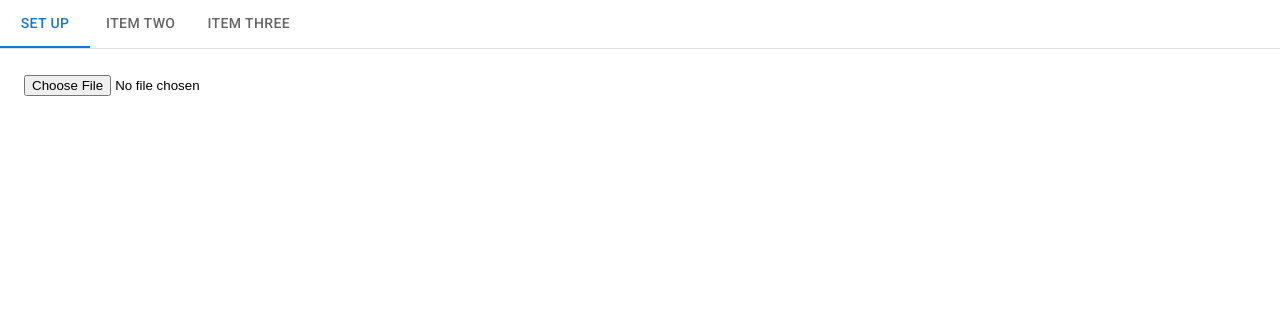
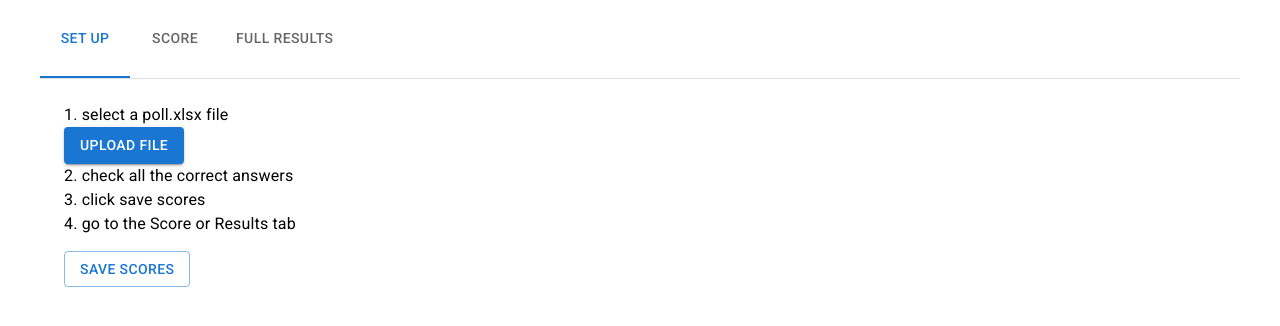
Before and after one commit to CodyMcCarty/Poll-Scorer, a React (Create React App) app: page / in a window 1280 px wide. Shown: the top 326 px of the page. Built offline with nearby package versions, Linux system fonts and the light colour scheme.

Commit message:
setup mostly done

```diff
--- a/src/PollGrader/PollGrader.js
+++ b/src/PollGrader/PollGrader.js
@@ -17,6 +17,7 @@ const PollGrader = () => {
   const [possibleAnswers, setPossibleAnswers] = useState({});
   const [answersKey, setAnswersKey] = useState({});
   const [scores, setScores] = useState([]);
+  const [checkedAnswer, setCheckedAnswer] = useState({});
 
   const handleFile = async (e) => {
     const file = e.target.files[0];
@@ -30,6 +31,8 @@ const PollGrader = () => {
     const localPossibleAnswers = updatePossibleAnswers(jsonData);
     setPossibleAnswers(localPossibleAnswers);
     setData(jsonData);
+    prepAnswerKey(localPossibleAnswers);
+    initialChecked(localPossibleAnswers);
     // const localAnswer = updateAnswersKey(jsonData);
     // const updatedJson = updateScores(jsonData, localAnswer);
   };
@@ -41,6 +44,34 @@ const PollGrader = () => {
     setValue(newValue);
   };
 
+  const initialChecked = (possibleAnswers) => {
+    let initial = {};
+    Object.keys(possibleAnswers).map((key, i) => {
+      possibleAnswers[key].map((answer) => {
+        initial[answer] = false;
+      });
+    });
+    setCheckedAnswer(initial);
+    return initial;
+  };
+
+  /**
+   *
+   * @param {OBJECT} QnA question:[answer]
+   */
+  const prepAnswerKey = (QnA) => {
+    let answerKey = {};
+    Object.keys(QnA).map((key, i) => {
+      answerKey[key] = [];
+    });
+    setAnswersKey(answerKey);
+  };
+
+  /**
+   * Used to lay out checkable answers for setup
+   * @param {JSON} jsonData the poll results in JSON format
+   * @returns {OBJECT} question: [all possible answers]
+   */
   const updatePossibleAnswers = (jsonData) => {
     let answers = {};
     jsonData.map((row) => {
@@ -53,20 +84,20 @@ const PollGrader = () => {
     return answers;
   };
 
-  /**
-   * Makes an answer key
-   * @param {JSON} jsonData the poll results in JSON format
-   * @returns {OBJECT} the correct answers
-   */
-  const updateAnswersKey = (jsonData) => {
-    let temp = {
-      "How many keywords should be in an ad group": ["40-60", "10-30"],
-      test: [5, 10],
-      test2: ["b", 4],
-    };
-    setAnswersKey(temp);
-    return temp;
-  };
+  // /**
+  //  * Makes an answer key
+  //  * @param {JSON} jsonData the poll results in JSON format
+  //  * @returns {OBJECT} the correct answers
+  //  */
+  // const updateAnswersKey = (jsonData) => {
+  //   let temp = {
+  //     "How many keywords should be in an ad group": ["40-60", "10-30"],
+  //     test: [5, 10],
+  //     test2: ["b", 4],
+  //   };
+  //   setAnswersKey(temp);
+  //   return temp;
+  // };
 
   /**
    * preps the poll results with the answer key, a score, and a Moodle Message.
@@ -74,7 +105,7 @@ const PollGrader = () => {
    * @param {OBJECT} answerKey the correct answers
    * @returns updates the JSON with the answer key, and a Moodle message.
    */
-  const updateScores = (jsonData, answerKey) => {
+  const updateScores = (e, jsonData = data, answerKey = answersKey) => {
     let updatedJson = gradePoll(jsonData, answerKey);
     updatedJson.map((row) => {
       let numOfQs = 0;
@@ -83,16 +114,16 @@ const PollGrader = () => {
         if (key === "Name" || key === "Score" || key === "Message") return;
         numOfQs += 1;
         let correctAnswers = row[key][1];
-        let answerGiven = row[key][0];
+        let answerGiven = String(row[key][0]).trim();
         if (correctAnswers.includes(answerGiven)) {
           numOfCorrect += 1;
         } else {
           row.Message.push(`
-          the correct answer was ${row[key][1]} and you said ${row[key][0]}
+          The correct answer was ${row[key][1]} and you said ${row[key][0]}.
           `);
         }
       });
-      row.Score = numOfCorrect / numOfQs;
+      row.Score = ((numOfCorrect / numOfQs) * 100).toFixed(2);
     });
     setScores(updatedJson);
     return updatedJson;
@@ -143,12 +174,21 @@ const PollGrader = () => {
           <Box sx={{ borderBottom: 1, borderColor: "divider" }}>
             <TabList onChange={handleChange} aria-label="lab API tabs example">
               <Tab label="Set Up" value="1" />
-              <Tab label="Item Two" value="2" />
-              <Tab label="Item Three" value="3" />
+              <Tab label="Score" value="2" />
+              <Tab label="Full Results" value="3" />
             </TabList>
           </Box>
           <TabPanel value="1">
-            <Setup handleFile={handleFile} possibleAnswers={possibleAnswers} />
+            <Setup
+              handleFile={handleFile}
+              possibleAnswers={possibleAnswers}
+              answersKey={answersKey}
+              setAnswersKey={setAnswersKey}
+              fileName={fileName}
+              updateScores={updateScores}
+              checkedAnswer={checkedAnswer}
+              setCheckedAnswer={setCheckedAnswer}
+            />
           </TabPanel>
           <TabPanel value="2">
             <Score scores={scores} />
--- a/src/PollGrader/PollGrader.styles.js
+++ b/src/PollGrader/PollGrader.styles.js
@@ -1,4 +1,12 @@
 import styled from "styled-components";
 
-export const Wrapper = styled.div``;
+export const Wrapper = styled.div`
+  /* body { */
+  max-width: 1200px;
+  margin: auto;
+  /* } */
+  button {
+    margin: 15px 0px;
+  }
+`;
 export const Content = styled.div``;
--- a/src/PollGrader/Score.js
+++ b/src/PollGrader/Score.js
@@ -1,24 +1,42 @@
 import React from "react";
 import { Content } from "./PollGrader.styles";
+import List from "@mui/material/List";
+import ListItem from "@mui/material/ListItem";
+import ListItemText from "@mui/material/ListItemText";
+import Divider from "@mui/material/Divider";
 
 // name, score, moodle message
 
 const Score = ({ scores }) => {
+  // return (
+  //   <Content>
+  //     <div>Score</div>
+  //     {scores.map((row) => (
+  //       <div key={row.Name}>
+  //         <div>{row.Name}</div>
+  //         <div>{row.Score}</div>
+  //         <div>
+  //           {row.Message.map((message, i) => (
+  //             <p key={`${row.Message} ${i}`}>{message}. </p>
+  //           ))}
+  //         </div>
+  //         <div />
+  //       </div>
+  //     ))}
+  //   </Content>
+  // );
   return (
     <Content>
-      <div>Score</div>
-      {scores.map((row) => (
-        <div key={row.Name}>
-          <div>{row.Name}</div>
-          <div>{row.Score}</div>
-          <div>
-            {row.Message.map((message, i) => (
-              <p key={`${row.Message} ${i}`}>{message}. </p>
-            ))}
-          </div>
-          <div />
-        </div>
-      ))}
+      <List component="nav" aria-label="Scores">
+        {scores.map((row) => (
+          <ListItem key={row.Name} button>
+            <ListItemText
+              primary={`${row.Name}, Score ${row.Score}`}
+              secondary={row.Message.map((message, i) => message)}
+            />
+          </ListItem>
+        ))}
+      </List>
     </Content>
   );
 };
--- a/src/PollGrader/Setup.js
+++ b/src/PollGrader/Setup.js
@@ -1,4 +1,4 @@
-import React from "react";
+import React, { useState } from "react";
 import { Content } from "./PollGrader.styles";
 import Typography from "@mui/material/Typography";
 import Box from "@mui/material/Box";
@@ -8,17 +8,41 @@ import FormGroup from "@mui/material/FormGroup";
 import FormControlLabel from "@mui/material/FormControlLabel";
 import FormHelperText from "@mui/material/FormHelperText";
 import Checkbox from "@mui/material/Checkbox";
+import { Button } from "@mui/material";
 
-const Setup = ({ handleFile, possibleAnswers }) => {
+const Setup = ({
+  handleFile,
+  possibleAnswers,
+  answersKey,
+  setAnswersKey,
+  fileName,
+  updateScores,
+  checkedAnswer,
+  setCheckedAnswer,
+}) => {
+  /**
+   * a checked answer is added to setAnswers and visa versa
+   * @param {event} e the event
+   */
   const handleCheckedAnswers = (e) => {
-    let answerKey = {};
+    let answerKey = answersKey;
     let isChecked = e.target.checked;
     let QnA = e.target.name.split(",");
-    let question = QnA[0];
-    let answer = QnA[1];
+    let question = QnA[0].trim();
+    let answer = QnA[1].trim();
 
-    if (!answerKey.question) answerKey.question = [];
-    if (isChecked) console.log(answer);
+    setCheckedAnswer({
+      ...checkedAnswer,
+      [answer]: isChecked,
+    });
+
+    if (!answerKey[question]) answerKey[question] = [];
+    if (isChecked) answerKey[question].push(answer);
+    if (!isChecked) {
+      let index = answerKey[question].indexOf(answer);
+      if (index !== -1) answerKey[question].splice(index, 1);
+    }
+    setAnswersKey(answerKey);
   };
   /**
    * Setup:
@@ -27,38 +51,40 @@ const Setup = ({ handleFile, possibleAnswers }) => {
    * set up popup, select correct answers, ability to re-edit
    */
 
-  // return (
-  //   <Content>
-  //     <input type="file" onChange={(e) => handleFile(e)} />
-  //
-  //     {Object.keys(possibleAnswers).map((question, i) => (
-  //       <div key={question}>
-  //         {`Q${i + 1}`} = {question}
-  //         <div>
-  //           {possibleAnswers[question].map((answer, j) => (
-  //             <p>{`${j + 1}: ${answer}`}</p>
-  //           ))}
-  //         </div>
-  //       </div>
-  //     ))}
-  //   </Content>
-  // );
-
   return (
     <Content>
-      <input type="file" onChange={(e) => handleFile(e)} />
+      <Typography>1. select a poll.xlsx file</Typography>
+      {/* <input type="file" onChange={(e) => handleFile(e)} /> */}
+      <Button variant="contained" component="label">
+        {fileName ? fileName : "Upload File"}
+        <input type="file" hidden onChange={(e) => handleFile(e)} />
+      </Button>
+
+      <Typography>2. check all the correct answers</Typography>
+      <Typography>3. click save scores</Typography>
+      <Typography>4. go to the Score or Results tab</Typography>
+
+      <div />
+
+      <Button variant="outlined" onClick={updateScores}>
+        Save Scores
+      </Button>
 
       <Box sx={{ display: "block" }}>
         {Object.keys(possibleAnswers).map((question, i) => (
-          <FormControl fullWidth="true">
+          <FormControl key={question} fullWidth={true}>
             <FormLabel>{`Q${i + 1}: ${question}`}</FormLabel>
             <FormGroup>
               {possibleAnswers[question].map((answer, j) => (
                 <FormControlLabel
+                  key={answer}
                   control={
                     <Checkbox
+                      checked={
+                        checkedAnswer[answer] ? checkedAnswer[answer] : false
+                      }
                       onChange={handleCheckedAnswers}
-                      name={[question, answer]}
+                      name={`${question}, ${answer}`}
                     />
                   }
                   label={answer}
```
